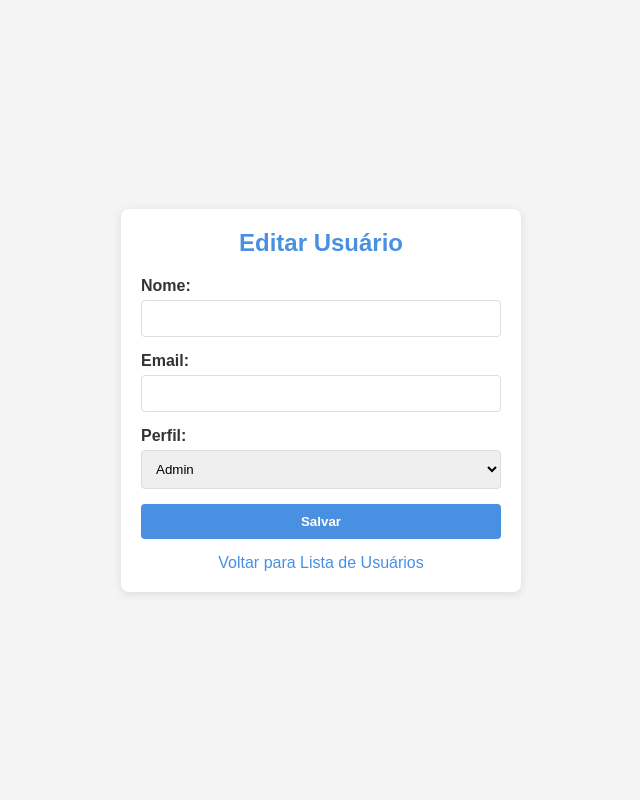
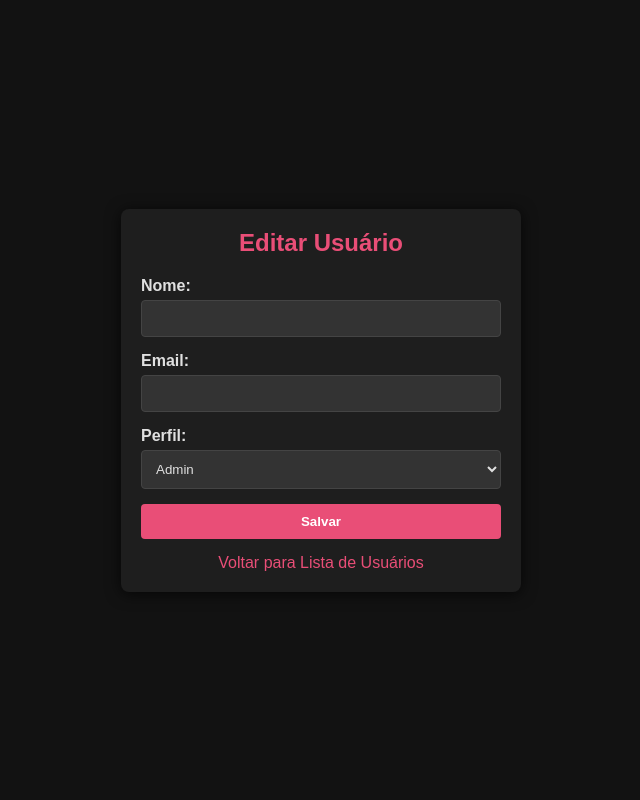
Before and after one commit to julia-oliveira00/cadlog-system, a PHP site: page /views/edit_user.php in a window 1280 px wide. Shown: the whole page, without its empty margins (319-959 px from the left). Run offline with PHP 8.4, Linux system fonts and the light colour scheme.

Commit message:
alterações no css

```diff
--- a/views/CSS/edit.css
+++ b/views/CSS/edit.css
@@ -1,4 +1,3 @@
-/* Reset básico */
 * {
     margin: 0;
     padding: 0;
@@ -7,18 +6,19 @@
 
 body {
     font-family: Arial, sans-serif;
-    background-color: #f4f4f4;
-    color: #333;
+    background-color: #121212; /* fundo preto */
+    color: #E0E0E0; /* texto claro */
     display: flex;
     justify-content: center;
     align-items: center;
     height: 100vh;
+    overflow: hidden;
 }
 
 .edit-container {
-    background: white;
+    background: #1E1E1E; /* fundo escuro */
     border-radius: 8px;
-    box-shadow: 0 2px 10px rgba(0, 0, 0, 0.1);
+    box-shadow: 0 2px 15px rgba(0, 0, 0, 0.7); /* sombra forte */
     padding: 20px;
     width: 90%;
     max-width: 400px;
@@ -27,7 +27,7 @@ body {
 h2 {
     text-align: center;
     margin-bottom: 20px;
-    color: #4A90E2;
+    color: #E94E77; /* vermelho vibrante */
 }
 
 .edit-form {
@@ -38,6 +38,7 @@ h2 {
 label {
     margin-bottom: 5px;
     font-weight: bold;
+    color: #E0E0E0; /* cor clara para o texto das labels */
 }
 
 input[type="text"],
@@ -46,20 +47,22 @@ select {
     width: 100%;
     padding: 10px;
     margin-bottom: 15px;
-    border: 1px solid #ddd;
+    border: 1px solid #444444; /* borda escura */
     border-radius: 4px;
+    background-color: #333333; /* fundo escuro para inputs */
+    color: #E0E0E0; /* texto claro nos inputs */
     transition: border-color 0.3s;
 }
 
 input:focus,
 select:focus {
-    border-color: #4A90E2;
+    border-color: #E94E77; /* foco com o vermelho */
     outline: none;
 }
 
 .btn {
     padding: 10px;
-    background-color: #4A90E2;
+    background-color: #E94E77; /* botão vermelho */
     color: white;
     border: none;
     border-radius: 4px;
@@ -69,14 +72,14 @@ select:focus {
 }
 
 .btn:hover {
-    background-color: #357ABD;
+    background-color: #F06C91; /* tom mais claro de vermelho no hover */
 }
 
 .back-link {
     display: block;
     text-align: center;
     margin-top: 15px;
-    color: #4A90E2;
+    color: #E94E77; /* link vermelho */
     text-decoration: none;
 }
 
```
Also changed, not shown: views/CSS/list.css (+12 -11 lines), views/CSS/main.css (+15 -11 lines).
